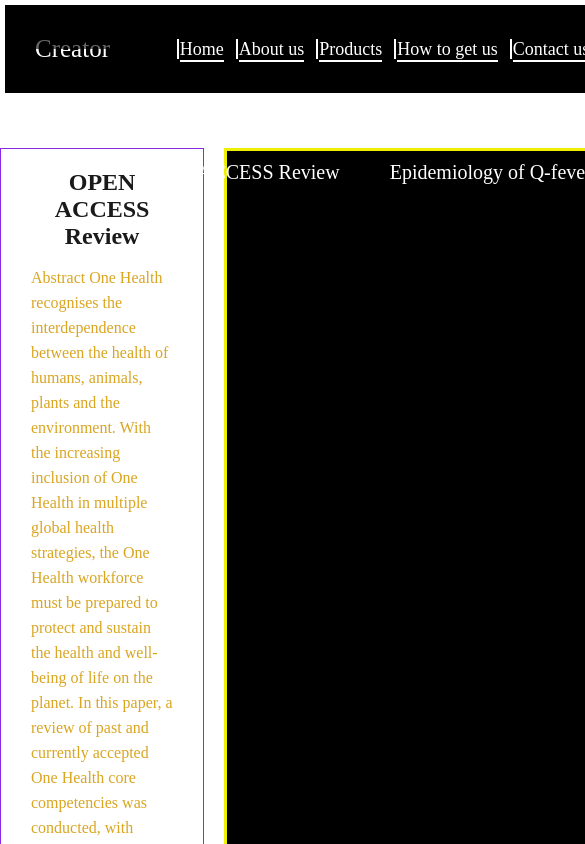
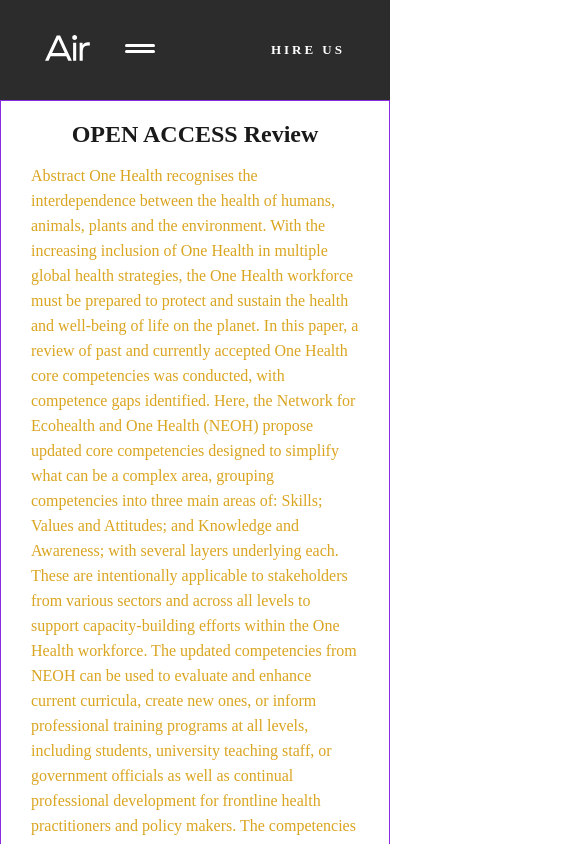
Before and after one commit to petroyurchuk/fake-project, a React (Create React App) app: page / in a window 390 px wide. Shown: the top 844 px of the page, 585 px wide, since content can reach past the window. Built offline with nearby package versions, Linux system fonts and the light colour scheme.

Commit message:
add new header

```diff
--- a/src/App/App.css
+++ b/src/App/App.css
@@ -5,14 +5,10 @@
   color: #1a1a1a;
 }
 
-.container {
-  max-width: 1200px;
-  margin: 0 auto;
-  display: grid;
-  grid-template-areas:
-    "h h h"
-    "m m s"
-    "f f f";
-  row-gap: 50px;
-  column-gap: 20px;
+.wrapper {
+  padding: 0;
+  width: 100%;
+  overflow: hidden;
+  display: flex;
+  flex-direction: column;
 }
--- a/src/App/App.tsx
+++ b/src/App/App.tsx
@@ -5,7 +5,7 @@ import Sidebar from '../Sidebar/sidebar'
 import './App.css'
 function App() {
     return (
-        <div className="container">
+        <div className="wrapper">
             <Header />
             <Main />
             <Sidebar />
--- a/src/Header/Header.css
+++ b/src/Header/Header.css
@@ -1,13 +1,20 @@
-.Header-site-header {
-  /* border: 1px solid orangered; */
+.header-site-header {
   padding: 30px;
-  margin: 5px;
+  background-color: #2C2C2C;
+  min-height: 100px;
+}
+
+.header__container {
+  max-width: 1146px;
+  margin: auto;
+  padding: 5px 15px;
   display: flex;
   justify-content: space-between;
   align-items: center;
-  background-color: #000;
 }
 
-.Header-site-header {
-  grid-area: h;
+@media (max-width:950px) {
+  .header__container {
+    flex-wrap: wrap;
+  }
 }
--- a/src/Header/Header.tsx
+++ b/src/Header/Header.tsx
@@ -1,11 +1,15 @@
 import Navigation from '../Navigation/Navigation'
 import Logo from './Logo'
+import Hire from './Hire'
 import './Header.css'
 function Header() {
     return (
-        <header className="Header-site-header">
-            <Logo />
-            <Navigation />
+        <header className="header-site-header">
+            <div className="header__container">
+                <Logo />
+                <Navigation />
+                <Hire />
+            </div>
         </header>
     )
 }
--- /dev/null
+++ b/src/Header/Hire.css
@@ -0,0 +1,26 @@
+.hire-us {
+  font-weight: 700;
+  font-size: 13px;
+  line-height: 150%;
+  text-align: center;
+  letter-spacing: 3px;
+  text-transform: uppercase;
+  color: #FFFFFF;
+  display: block;
+  text-decoration: none;
+  position: relative;
+}
+
+.hire-us::before {
+  content: "";
+  position: absolute;
+  height: 2px;
+  width: 0;
+  bottom: -3px;
+  background-color: #2060F6;
+  transition: width .5s;
+}
+
+.hire-us:hover::before {
+  width: 100%;
+}
--- /dev/null
+++ b/src/Header/Hire.tsx
@@ -0,0 +1,11 @@
+import './Hire.css'
+
+const Hire = () => {
+    return (
+        <a href="/" className="hire-us">
+            Hire us
+        </a>
+    )
+}
+
+export default Hire
--- a/src/Header/Logo.css
+++ b/src/Header/Logo.css
@@ -1,15 +1,5 @@
 .logo {
-  text-decoration: none;
-  font-size: 25px;
+  display: block;
   position: relative;
-  color: #fff;
+  z-index: 2;
 }
-
-.logo::before {
-  content: "";
-  position: absolute;
-  height: 50%;
-  width: 100%;
-  background: rgba(0, 0, 0, 0.6);
-
-}
--- a/src/Header/Logo.tsx
+++ b/src/Header/Logo.tsx
@@ -1,9 +1,9 @@
 import './Logo.css'
-
+import myImage from './images/logo.svg'
 function Logo() {
     return (
         <a href="/" className="logo">
-            Creator
+            <img src={myImage} alt="logo" />
         </a>
     )
 }
--- a/src/Navigation/List.css
+++ b/src/Navigation/List.css
@@ -1,7 +1,7 @@
 .list-menu {
   display: flex;
-  column-gap: 15px;
-  justify-content: flex-end;
+  column-gap: 48px;
+  justify-content: center;
 }
 
 .list-menu__item {
@@ -11,42 +11,35 @@
 
 .list-menu__link {
   text-decoration: none;
-  color: #fff;
-  font-size: 18px;
+  font-weight: 700;
+  font-size: 13px;
+  line-height: 150%;
+  text-align: center;
+  letter-spacing: 3px;
+  text-transform: uppercase;
+  color: #FFFFFF;
   position: relative;
 }
 
 .list-menu__link::before {
   content: "";
   position: absolute;
-  left: -3px;
-  height: 100%;
-  width: 2px;
+  bottom: -4px;
+  left: 0;
+  height: 3px;
+  width: 0;
   background-color: #fff;
   transition: all .5s;
 }
 
-.list-menu__link::after {
-  content: "";
-  width: 100%;
-  height: 2px;
-  bottom: -3px;
-  position: absolute;
-  background-color: #fff;
-  transition: all .5s;
-  left: 0;
-}
-
 .list-menu__link:hover::before {
-  left: 0;
-  top: -3px;
-  height: 2px;
   width: 100%;
 }
 
-.list-menu__link:hover::after {
-  left: -3px;
-  width: 2px;
-  height: 100%;
-
+@media (max-width:950px) {
+  .list-menu {
+    flex-direction: column;
+    row-gap: 50px;
+    padding-top: 50px;
+  }
 }
--- a/src/Navigation/List.tsx
+++ b/src/Navigation/List.tsx
@@ -2,29 +2,29 @@ import './List.css'
 function List() {
     return (
         <ul className="menu__list list-menu">
-            <li className="list-menu__item">
-                <a href="/" className="list-menu__link">
-                    Home
-                </a>
-            </li>
-            <li className="list-menu__item">
+            <li key={1} className="list-menu__item">
                 <a href="/" className="list-menu__link">
                     About us
                 </a>
             </li>
-            <li className="list-menu__item">
+            <li key={2} className="list-menu__item">
                 <a href="/" className="list-menu__link">
-                    Products
+                    About us
                 </a>
             </li>
-            <li className="list-menu__item">
+            <li key={3} className="list-menu__item">
                 <a href="/" className="list-menu__link">
-                    How to get us
+                    Services
                 </a>
             </li>
-            <li className="list-menu__item">
+            <li key={4} className="list-menu__item">
                 <a href="/" className="list-menu__link">
-                    Contact us
+                    Testimonials
+                </a>
+            </li>
+            <li key={5} className="list-menu__item">
+                <a href="/" className="list-menu__link">
+                    Contact Us
                 </a>
             </li>
         </ul>
--- a/src/Navigation/Navigation.css
+++ b/src/Navigation/Navigation.css
@@ -1,3 +1,66 @@
 .menu {
   flex: 1 1 auto;
 }
+
+.navigation__burger {
+  width: 30px;
+  height: 30px;
+  background: transparent;
+  border: none;
+  position: relative;
+  cursor: pointer;
+  z-index: 2;
+  display: none;
+}
+
+.navigation__burger::before,
+.navigation__burger::after {
+  content: "";
+  position: absolute;
+  width: 100%;
+  left: 0;
+  height: 3px;
+  background-color: #fff;
+  border-radius: 20px;
+  transition: all .5s;
+}
+
+.navigation__burger::before {
+  transform: translateY(-6px);
+}
+
+@media (max-width:950px) {
+  .menu {
+    background-color: #2C2C2C;
+    position: absolute;
+    width: 100%;
+    height: 100vh;
+    left: -100%;
+    top: 0;
+    display: flex;
+    align-items: center;
+    justify-content: center;
+    transition: all .5s;
+  }
+
+  .navigation__burger {
+    display: block;
+  }
+
+  .navigation__body {
+    flex: 1 1 auto;
+    padding-left: 35px;
+  }
+
+  .navigation__body.open .menu {
+    transform: translateX(100%);
+  }
+
+  .navigation__body.open .navigation__burger::before {
+    transform: translateY(0) rotate(-45deg);
+  }
+
+  .navigation__body.open .navigation__burger::after {
+    transform: rotate(45deg);
+  }
+}
--- a/src/Navigation/Navigation.tsx
+++ b/src/Navigation/Navigation.tsx
@@ -2,10 +2,18 @@ import List from './List'
 import './Navigation.css'
 function Navigation() {
     return (
-        <nav className="menu">
-            <List />
-        </nav>
+        <div className="navigation__body">
+            <button className="navigation__burger"></button>
+            <nav className="menu">
+                <List />
+            </nav>
+        </div>
     )
 }
-
+const burgerBtn = document.querySelector('.navigation__burger')
+const navigationBody = document.querySelector('.navigation__body')
+burgerBtn?.addEventListener('click', () => {
+    navigationBody?.classList.toggle('open')
+    console.log('clicked')
+})
 export default Navigation
```
Also changed, not shown: src/Header/images/logo.svg (added).
